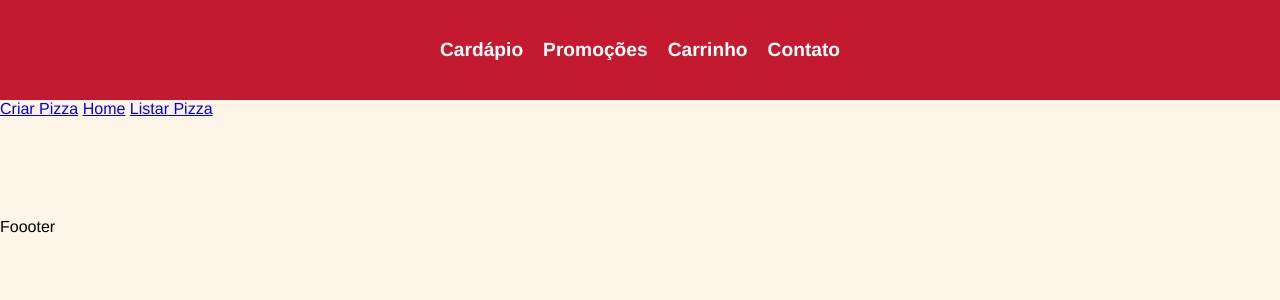
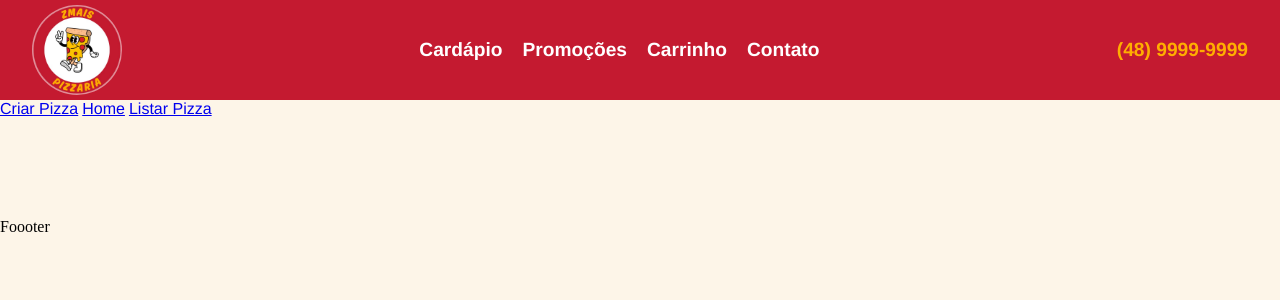
Before and after one commit to prof-dennis-senai/2023.2, a Django app: page / in a window 1280 px wide. Shown: the top 300 px of the page. Run offline with Django 4.2, Linux system fonts and the light colour scheme; data that the repository does not hold is empty.

Commit message:
Commit código pre aula

```diff
--- a/pizzaria_zmais/app_home/static/app_home/css/style.css
+++ b/pizzaria_zmais/app_home/static/app_home/css/style.css
@@ -3,9 +3,11 @@
     padding: 0;
     box-sizing: border-box;
 }
+p,a,span,h1,h2,h3,h4,h5,h6{
+    font-family: 'Franklin Gothic Medium', 'Arial Narrow', Arial, sans-serif;
+}
 
 body {
-    font-family: 'Franklin Gothic Medium', 'Arial Narrow', Arial, sans-serif;
     background-color: #fdf5e8;
 }
 
@@ -16,10 +18,11 @@
 
 .menu {
     display: flex;
-    justify-content: center;
+    justify-content: space-between;
     align-items: center;
     background-color: #c41a30;
     height: 100px;
+    padding: 0 32px;
 }
 
 .menu ul {
@@ -58,6 +61,17 @@
 
 .menu li a:hover::after {
     width: 42px;
+}
+
+.menu .logo {
+    width: 90px;
+    border-radius: 100%;
+}
+
+.menu > span {
+    color: #ffae00;
+    font-size: 1.2rem;
+    font-weight: bold;
 }
 
 main {
--- a/pizzaria_zmais/app_home/templates/app_home/global/index.html
+++ b/pizzaria_zmais/app_home/templates/app_home/global/index.html
@@ -4,6 +4,7 @@
 <head>
     <meta charset="UTF-8">
     <meta name="viewport" content="width=device-width, initial-scale=1.0">
+    <link rel="icon" type="image/x-icon" href="{% static 'app_home/img/logo-icon.ico' %}">
     <link rel="stylesheet" href="{% static 'app_home/css/style.css' %}">
     <title>Pizzaria ZMais | {% block title %}{% endblock title %}</title>
 </head>
--- a/pizzaria_zmais/app_home/templates/app_home/partials/header.html
+++ b/pizzaria_zmais/app_home/templates/app_home/partials/header.html
@@ -1,11 +1,14 @@
+{% load static %}
 <header>
     <nav class="menu">
+        <img class="logo" src="{% static 'app_home/img/logo-sem-fundo.png' %}">
         <ul>
             <li><a href="{% url 'home' %}">Cardápio</a></li>
             <li><a href="#">Promoções</a></li>
             <li class="carrinho"><a href="{% url 'comprar_carrinho_pizza' %}">Carrinho</a> {% if request.session.quantidade_pizzas %}<span class="carrinho-quantidade">{{ request.session.quantidade_pizzas }}</span> {% endif %}</li>
             <li><a href="#">Contato</a></li>
         </ul>
+        <span>(48) 9999-9999</span>
     </nav>
 
     <div class="admin">
```
